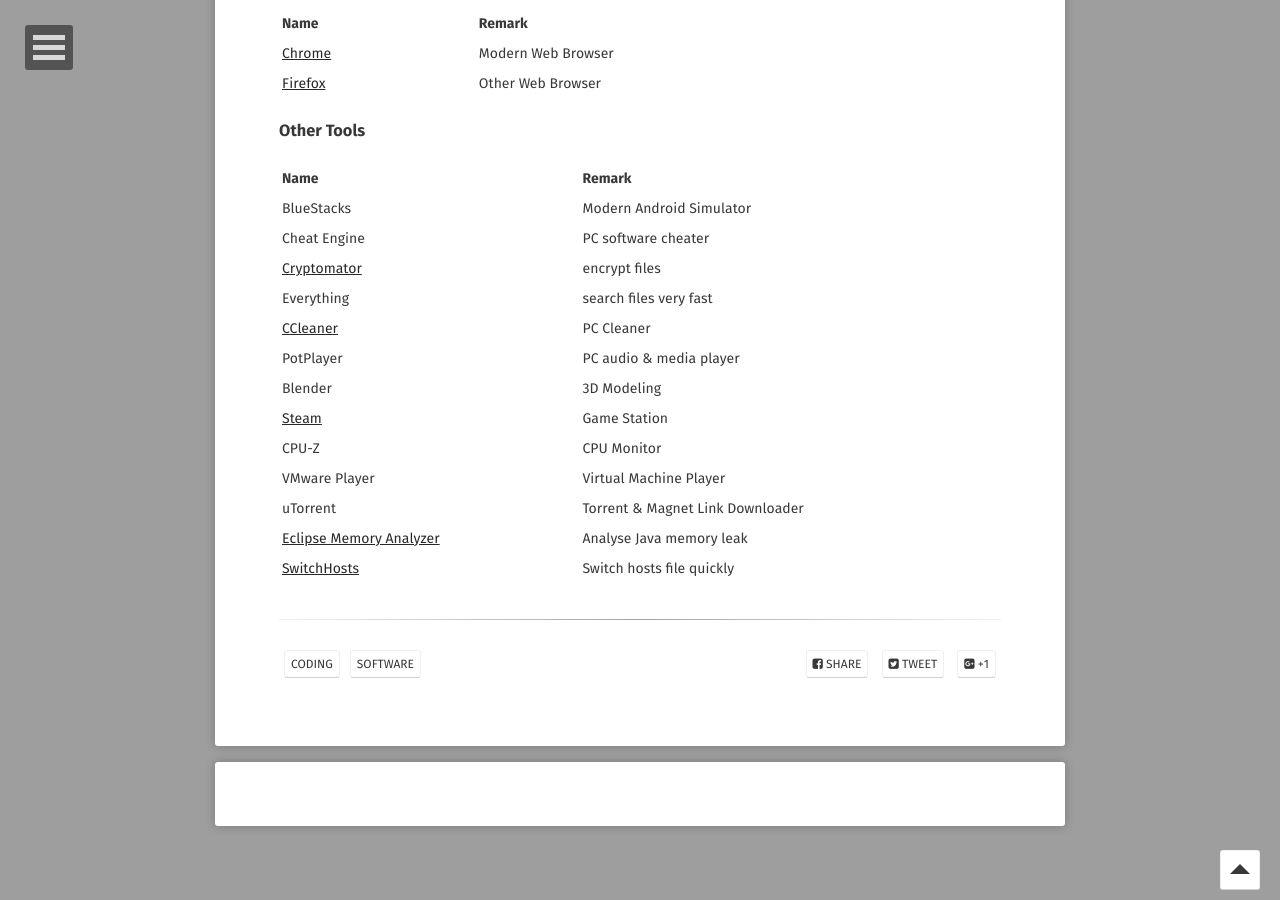
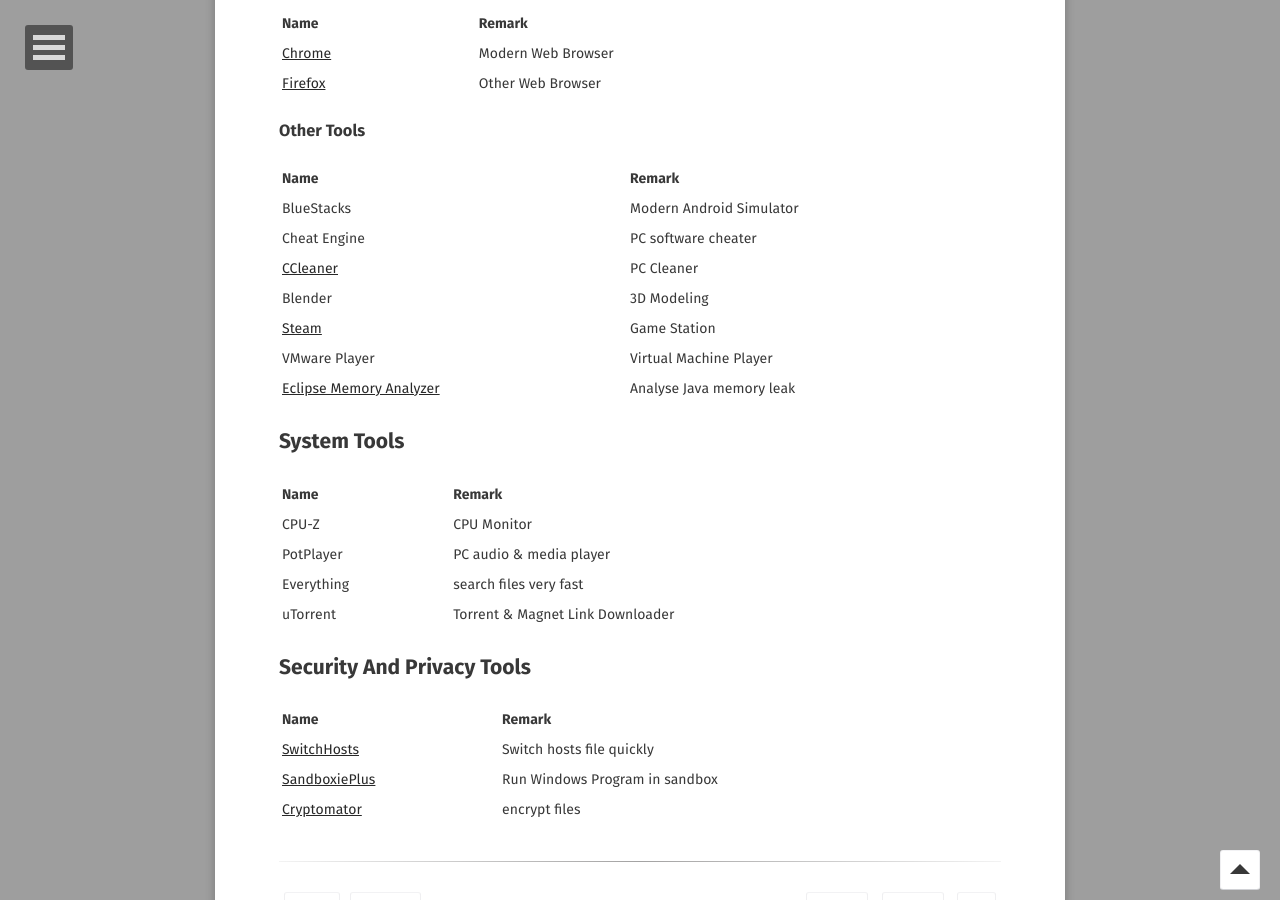
Before and after one commit to o7878x/o7878x.github.io, a Jekyll site: the page built from _posts/2024-07-07-fav-softwares.md, in a window 1280 px wide and 900 px high, scrolled down 1535 px. Built offline with Jekyll 4.4.1, drawn with Linux system fonts in a browser that asks for light colours; some web fonts are replaced; comment, search, counter and statistics services are not loaded.

Commit message:
feature:update fav software contents

```diff
--- a/_posts/2024-07-07-fav-softwares.md
+++ b/_posts/2024-07-07-fav-softwares.md
@@ -69,14 +69,25 @@
 | --- | --- |
 | BlueStacks | Modern Android Simulator |
 | Cheat Engine | PC software cheater |
-| [Cryptomator](https://cryptomator.org/) | encrypt files |
-| Everything | search files very fast |
 | [CCleaner](https://www.ccleaner.com/) | PC Cleaner |
-| PotPlayer | PC audio & media player |
 | Blender | 3D Modeling |
 | [Steam](https://store.steampowered.com/) | Game Station |
+| VMware Player | Virtual Machine Player |
+| [Eclipse Memory Analyzer](https://projects.eclipse.org/projects/tools.mat) | Analyse Java memory leak |
+
+## System Tools
+
+| Name | Remark |
+| --- | --- |
 | CPU-Z | CPU Monitor |
-| VMware Player | Virtual Machine Player |
+| PotPlayer | PC audio & media player |
+| Everything | search files very fast |
 | uTorrent | Torrent & Magnet Link Downloader |
-| [Eclipse Memory Analyzer](https://projects.eclipse.org/projects/tools.mat) | Analyse Java memory leak |
+
+## Security And Privacy Tools
+
+| Name | Remark |
+| --- | --- |
 | [SwitchHosts](https://github.com/oldj/SwitchHosts) | Switch hosts file quickly |
+| [SandboxiePlus](https://github.com/sandboxie-plus/Sandboxie) | Run Windows Program in sandbox |
+| [Cryptomator](https://cryptomator.org/) | encrypt files |
```
